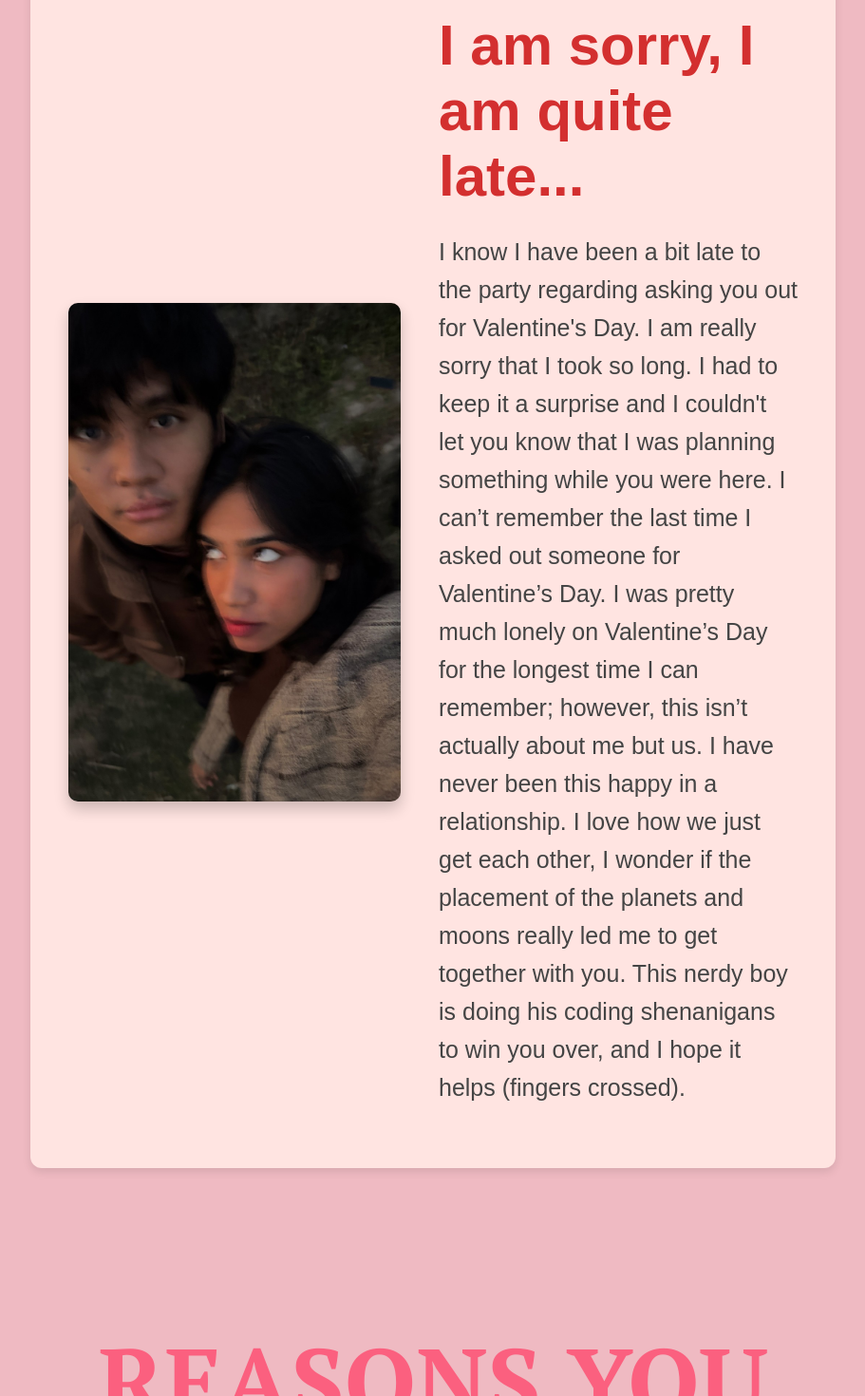
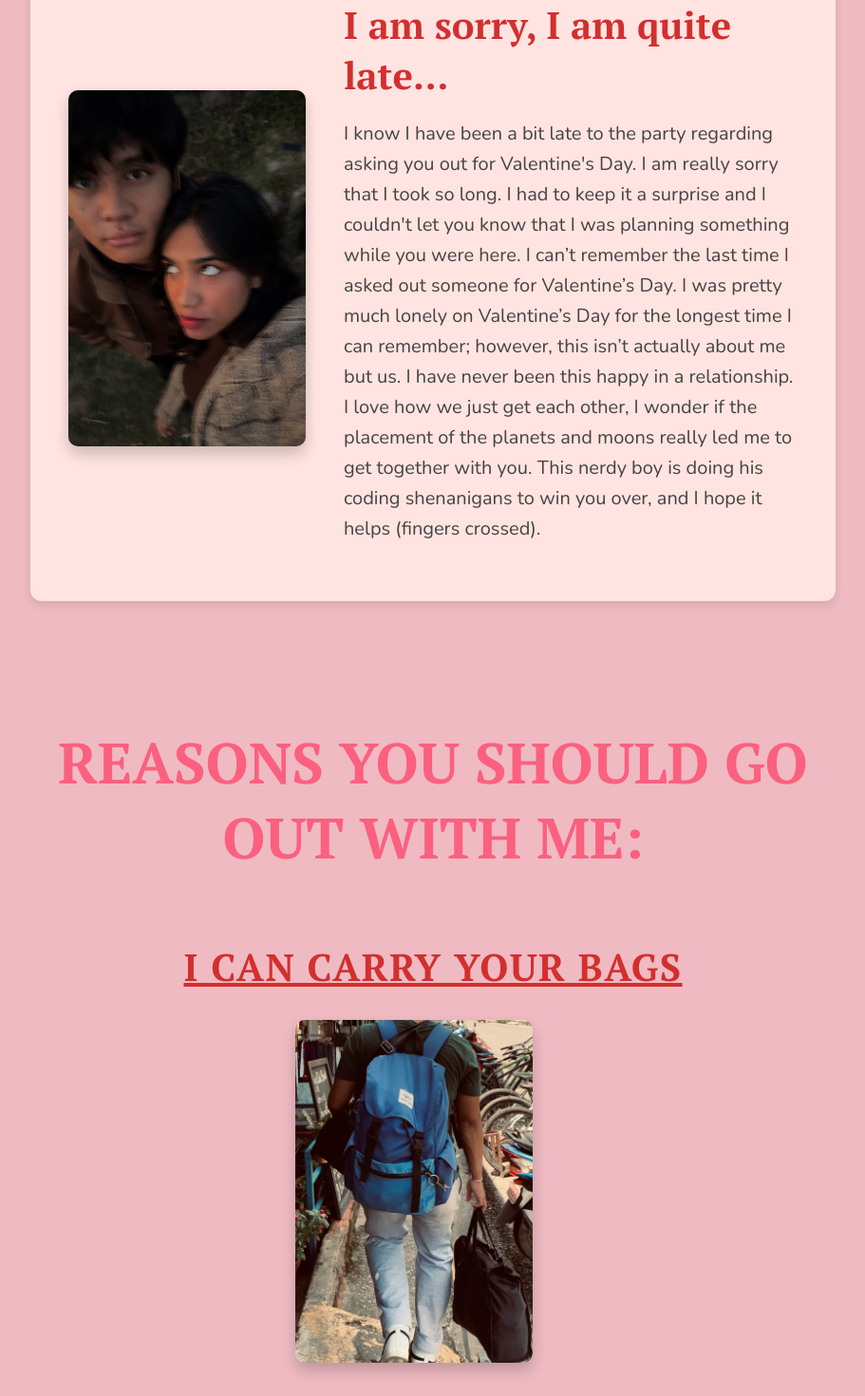
Before and after one commit to cosmictrash/valentine-s-day, a React (Create React App) app: page / in a window 1280 px wide. Shown: the part 380-1850 px from the top of the page at 95% size, without its empty margins (184-1095 px from the left). Built offline with nearby package versions, Linux system fonts and the light colour scheme.

Commit message:
new changes

```diff
--- a/src/App.css
+++ b/src/App.css
@@ -26,7 +26,7 @@ body {
 
 #question {
   font-family: "Sacramento", cursive; /* Elegant cursive font */
-  font-size: 100px; /* Large and readable */
+  font-size: 50px; /* Large and readable */
   color: #d32f2f; /* Deep red for emphasis */
   text-shadow: 2px 2px 4px rgba(0, 0, 0, 0.1); /* Soft shadow for depth */
   margin-bottom: 20px; /* Space below */
@@ -68,6 +68,7 @@ button:hover {
   max-width: 100%;
   max-height: 400px;
   margin-bottom: 20px;
+  margin-top: 100px;
 }
 
 .Logo {
@@ -101,7 +102,7 @@ h2 {
 }
 
 .No3Image {
-  width: 350px; /* Adjust size */
+  width: 250px; /* Adjust size */
   height: auto;
   border-radius: 10px;
   margin-right: 40px; /* Space between image and text */
@@ -118,20 +119,22 @@ h2 {
 }
 
 .Proposal h1 {
-  font-size: 60px;
+  font-family: "PT Serif", serif;
+  font-size: 40px;
   font-weight: bold;
   color: #d32f2f;
   margin-bottom: 10px;
 }
 
 .Proposal p {
-  font-size: 25px;
+  font-size: 20px;
+  font-family: "Nunito", serif;
   color: #444;
   line-height: 1.6;
 }
 
 .Reasons {
-  font-size: 50px;
+  font-size: 30px;
   max-width: 70%;
   margin: 50px auto;
   padding: 40px;
@@ -142,7 +145,7 @@ h2 {
 }
 
 .Reasons h2 {
-  font-size: 50px;
+  font-size: 40px;
   font-weight: bold;
   padding: 0 10px;
   color: #d32f2f;
```
Also changed, not shown: 1 other file (tests, documents, lock files or other folders).
